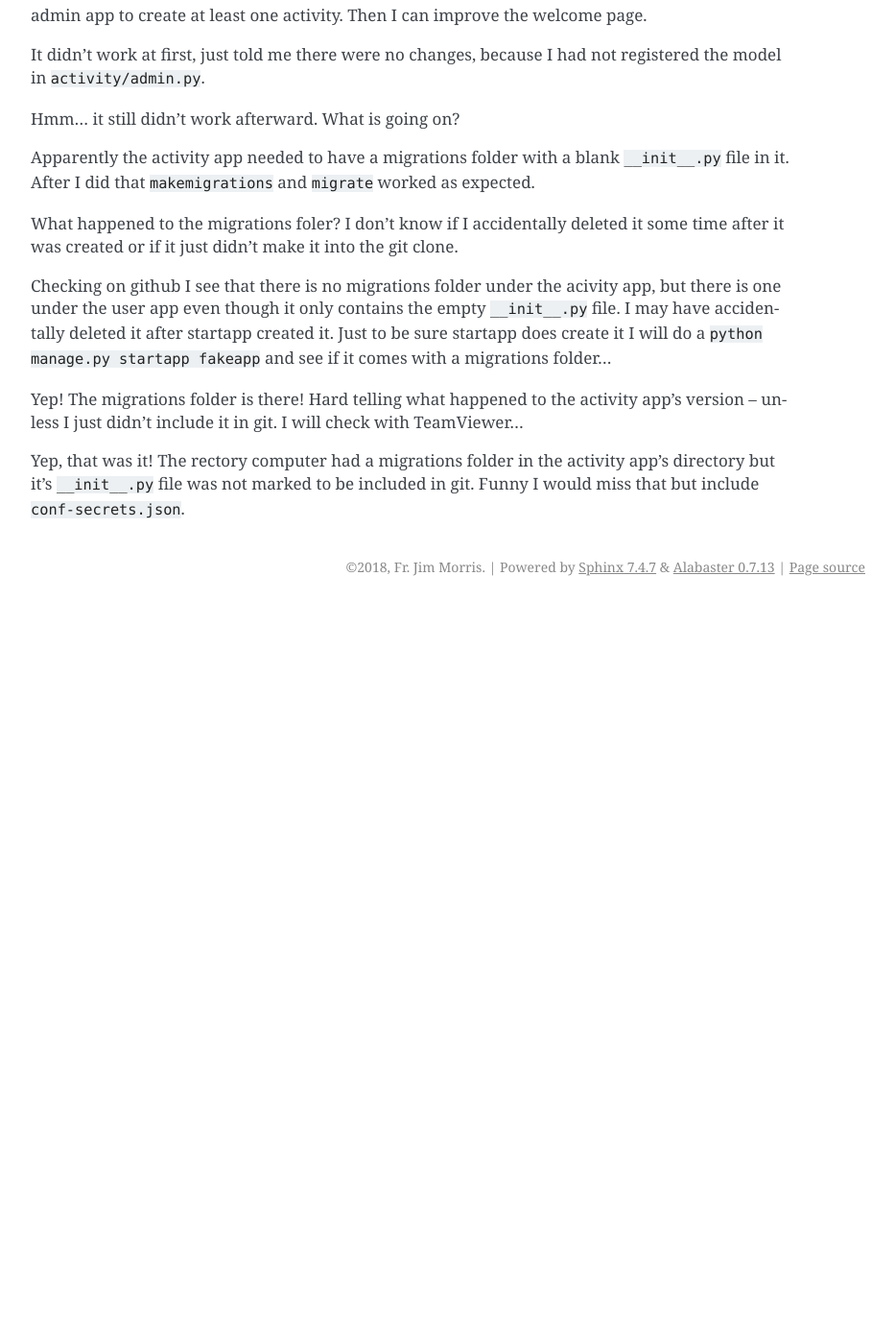
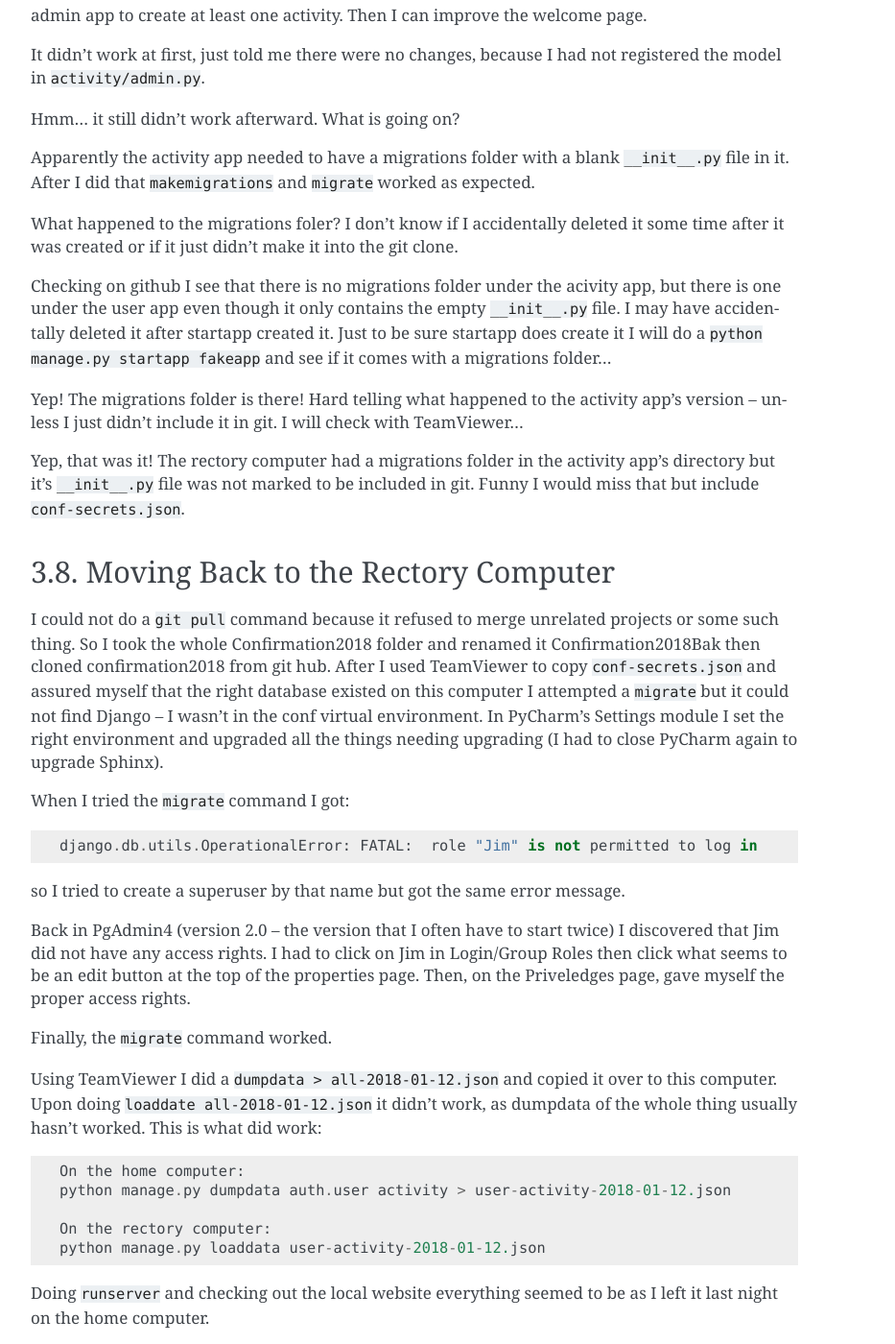
Before and after one commit to JMorris1575/confirmation2018, a Sphinx documentation site: the page built from docs/implementing.rst, in a window 1280 px wide and 1400 px high, scrolled down 7797 px. Shown: the whole window at 96% size, without its empty margins (338-1271 px from the left). Built offline with Sphinx 7.4.7, drawn with Linux system fonts in a browser that asks for light colours; before the commit the page ends 8427 px from its top, so only the background shows below that; some of the changed text lies outside the part shown.

```diff
--- a/docs/implementing.rst
+++ b/docs/implementing.rst
@@ -424,3 +424,58 @@
 
 Yep, that was it! The rectory computer had a migrations folder in the activity app's directory but it's ``__init__.py``
 file was not marked to be included in git. Funny I would miss that but include ``conf-secrets.json``.
+
+Moving Back to the Rectory Computer
+-----------------------------------
+
+I could not do a ``git pull`` command because it refused to merge unrelated projects or some such thing. So I took the
+whole Confirmation2018 folder and renamed it Confirmation2018Bak then cloned confirmation2018 from git hub. After I used
+TeamViewer to copy ``conf-secrets.json`` and assured myself that the right database existed on this computer I attempted
+a ``migrate`` but it could not find Django -- I wasn't in the conf virtual environment. In PyCharm's Settings module I
+set the right environment and upgraded all the things needing upgrading (I had to close PyCharm again to upgrade
+Sphinx).
+
+When I tried the ``migrate`` command I got::
+
+    django.db.utils.OperationalError: FATAL:  role "Jim" is not permitted to log in
+
+so I tried to create a superuser by that name but got the same error message.
+
+Back in PgAdmin4 (version 2.0 -- the version that I often have to start twice) I discovered that Jim did not have any
+access rights. I had to click on Jim in Login/Group Roles then click what seems to be an edit button at the top of
+the properties page. Then, on the Priveledges page, gave myself the proper access rights.
+
+Finally, the ``migrate`` command worked.
+
+Using TeamViewer I did a ``dumpdata > all-2018-01-12.json`` and copied it over to this computer. Upon doing
+``loaddate all-2018-01-12.json`` it didn't work, as dumpdata of the whole thing usually hasn't worked. This is what did
+work::
+
+    On the home computer:
+    python manage.py dumpdata auth.user activity > user-activity-2018-01-12.json
+
+    On the rectory computer:
+    python manage.py loaddata user-activity-2018-01-12.json
+
+Doing ``runserver`` and checking out the local website everything seemed to be as I left it last night on the home
+computer.
+
+Cosmetic Fixes
+--------------
+
+I have noticed, at least on some computers, that the Holy Spirit image I'm using for a logo sometimes flashes full-size
+before the website settles down. I think this may be caused because the image being used is quite large and is being
+reduced to a much smaller size (width = two columns, or 1/6, of a 960 pixel container? = 160 pixels. Using Gimp to
+create a HolySpiritLogo.png with width=160 pixels might help. It didn't seem to hurt, but I wasn't experiencing that
+problem on this machine. Time will tell.
+
+I would also like the website to have a "favicon" so I created a 32 x 32 pixel one in Gimp. Checking
+*The HTML PocketGuide* I learned that it could be included either by having it at the root of my website (Boo!) or
+using the following link in the header::
+
+    <link rel="shortcut icon" href="{% static 'images/favicon.ico' %}" type="image/x-icon" />
+
+After putting that into my ``base.html`` file the website now has a favicon!
+
+Finally, I didn't like the color of the text on the welcome page so I changed it to #2eb873 by setting that in the
+activity_text selector in custom.css. I'm not sure I like that one either but it's a start.
```
Also changed, not shown: confirmation/static/site/css/custom.css (+18 -1 lines), confirmation/static/site/images/HolySpiritLogo.png (added), confirmation/static/site/images/favicon.ico (added), 3 other files.
